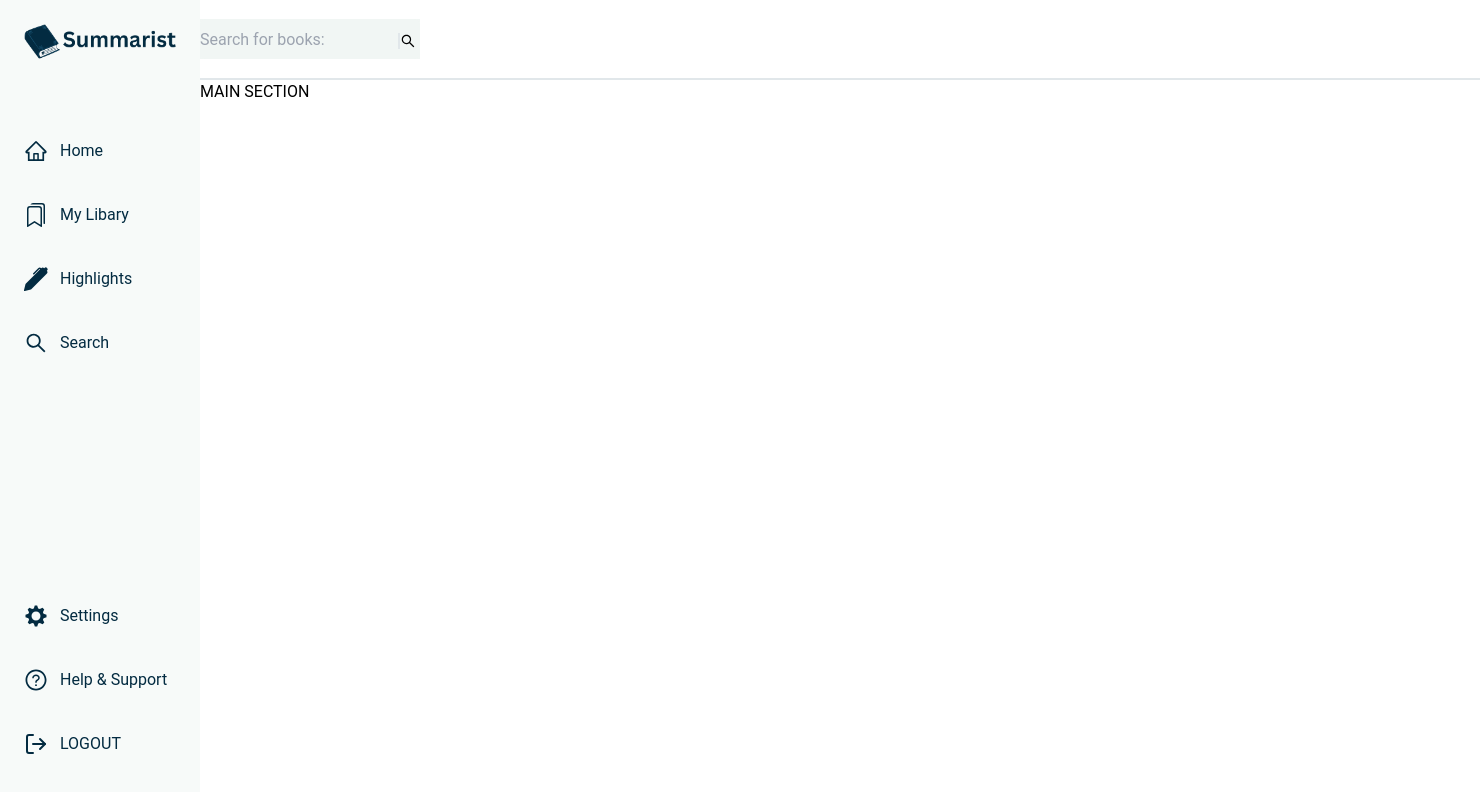
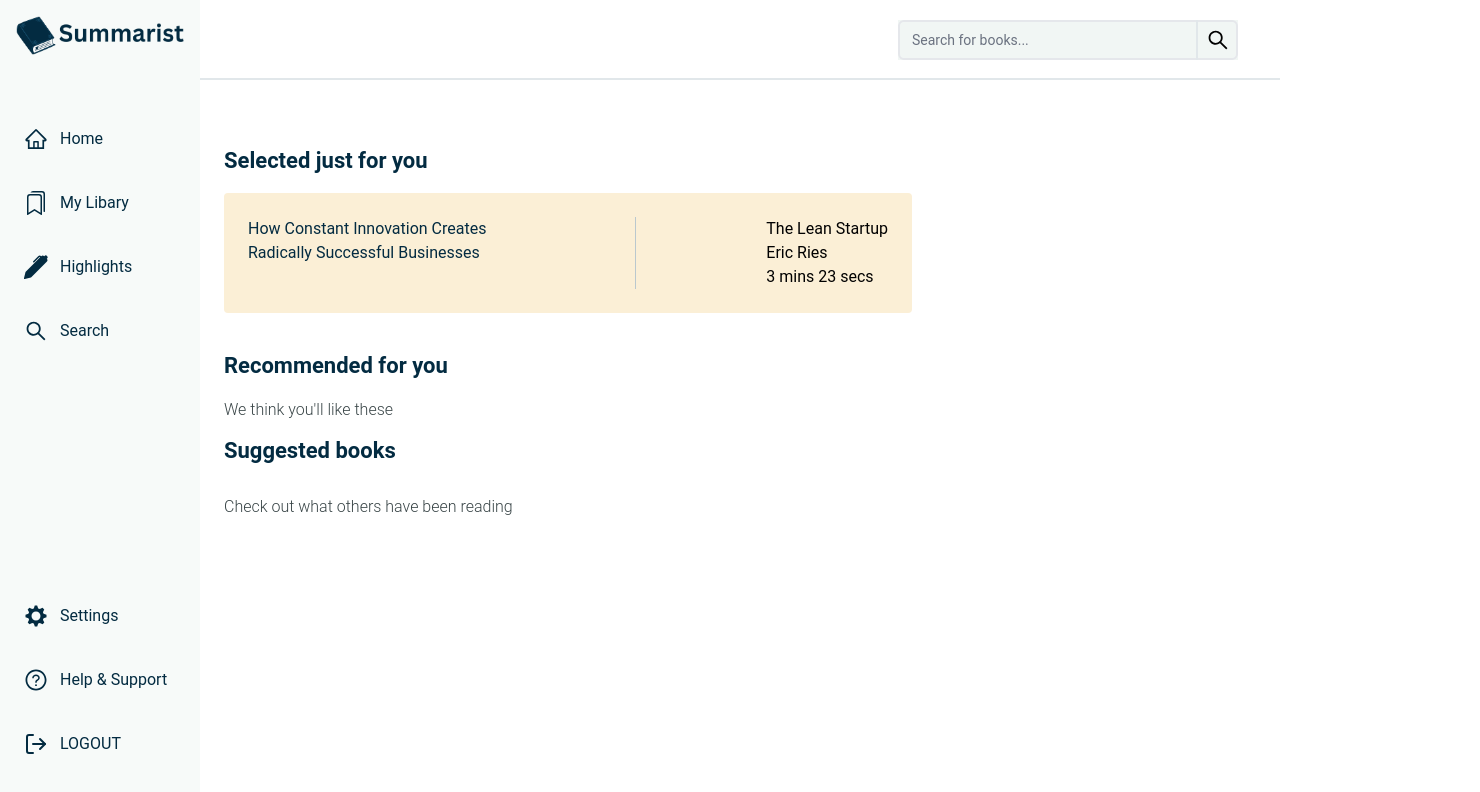
Before and after one commit to WesleyLiaw777/summarist-internship, a Next.js app: page /for-you in a window 1280 px wide. Shown: the top 792 px of the page, 1480 px wide, since content can reach past the window. Built offline with nearby package versions, Linux system fonts and the light colour scheme; no server answers.

Commit message:
sidebar done, working on ssr for api requests

```diff
--- a/package.json
+++ b/package.json
@@ -16,6 +16,7 @@
     "@types/react": "18.2.8",
     "@types/react-dom": "18.2.4",
     "autoprefixer": "10.4.14",
+    "axios": "^1.4.0",
     "eslint": "8.41.0",
     "eslint-config-next": "13.4.4",
     "firebase": "^9.22.1",
--- a/pages/for-you.tsx
+++ b/pages/for-you.tsx
@@ -2,6 +2,8 @@ import { auth } from "@/firebase";
 import { signOut } from "firebase/auth";
 import Image from "next/image";
 import { useRouter } from "next/router";
+import { useEffect } from "react";
+import Link from "next/link";
 
 import { AiOutlineHome } from "react-icons/ai";
 import { AiOutlineSearch } from "react-icons/ai";
@@ -13,62 +15,62 @@ import { RiBallPenLine } from "react-icons/ri";
 import { FiLogOut } from "react-icons/fi";
 import { GoGear } from "react-icons/go";
 
-interface Book {
-  id: string;
-  author: string;
-  title: string;
-  subTitle: string;
-  imageLink: string;
-  audioLink: string;
-  totalRating: number;
-  averageRating: number;
-  keyIdeas: number;
-  type: string;
-  status: string;
-  subscriptionRequired: boolean;
-  summary: string;
-  tags: string[];
-  bookDescription: string;
-  authorDescription: string;
+import requests from "@/requests";
+import axios from "axios";
+import { Book } from "@/typings";
+
+interface Props {
+  selected: Book;
+  recommended: Book[];
+  suggested: Book[];
 }
 
-export default function ForYou() {
+export default function ForYou({ selected, recommended, suggested }: Props) {
+  console.log(selected, recommended, suggested)
   const router = useRouter();
   const handleSignout = () => {
     signOut(auth);
     router.push("/");
   };
 
+  const fetchBooks = async () => {
+    const data = axios.get("");
+  };
+
+  useEffect(() => {
+    fetchBooks();
+  }, []);
+
   return (
     <>
       {/* PAGE */}
       <div className="flex">
         {/* SIDEBAR */}
-        <div className="flex h-screen flex-col bg-[#f7faf9]">
+        <div className="flex h-screen w-[200px] flex-col bg-[#f7faf9]">
           <Image
             src="/logo.png"
-            width={200}
-            height={200}
+            width={300}
+            height={300}
             alt="logo"
-            className="p-6"
+            className="p-4"
           />
 
           <div className="mb-5 mt-10 flex flex-grow flex-col justify-between">
             {/* PAGE LINKS */}
             <ul>
-              <li className="sidebar__link">
+              <li className="sidebar__link cursor-pointer">
                 <AiOutlineHome className="mr-3 text-2xl" />
                 <span>Home</span>
               </li>
-              <li className="sidebar__link">
+              <li className="sidebar__link cursor-pointer">
                 <BsBookmarks className="mr-3 text-2xl" />
                 <span>My Libary</span>
               </li>
-              <li className="sidebar__link">
+              <li className="sidebar__link cursor-not-allowed">
                 <BsFillPenFill className="mr-3 text-2xl" />
                 <span>Highlights</span>
               </li>
-              <li className="sidebar__link">
+              <li className="sidebar__link cursor-not-allowed">
                 <AiOutlineSearch className="mr-3 text-2xl" />
                 <span>Search</span>
               </li>
@@ -93,22 +95,88 @@ export default function ForYou() {
         </div>
 
         {/* RIGHT SIDE */}
-        <div className="margin-auto flex w-screen max-w-[1070px] flex-col">
-          <div className="flex h-[80px] w-screen items-center border-b-2 border-[#e1e7ea]">
-            <div className="max-width-[340px] relative flex bg-[#f1f6f4]">
-              <input
-                className="h-[40px] w-full rounded-md bg-[#f1f6f4]"
-                type="text"
-                placeholder="Search for books:"
-              />
-              <div className="absolute bottom-1/4 right-[4px] flex h-fit border-l-2 border-[#e1e7ea]">
-                <AiOutlineSearch />
+        <div className="flex w-[calc(100vw-200px)] flex-col">
+          <div className="h-[80px] border-b-2 border-[#e1e7ea]">
+            <div className="margin-auto flex w-full max-w-[1070px] flex-col">
+              <div className="justify flex h-[80px] items-center justify-end ">
+                {/* SEARCH BAR */}
+                <div className="relative mr-8 flex w-full max-w-[340px] bg-[#f1f6f4]">
+                  <input
+                    className="h-[40px] w-full rounded-md border-2 bg-[#f1f6f4] p-3 text-sm text-[#042330] placeholder-gray-500 outline-none"
+                    type="text"
+                    placeholder="Search for books..."
+                  />
+                  <div className="absolute right-[4px] flex h-[40px] items-center border-l-2 border-[#e1e7ea]">
+                    <div className="pl-2 pr-1">
+                      <AiOutlineSearch className="text-2xl" />
+                    </div>
+                  </div>
+                </div>
               </div>
             </div>
           </div>
-          <div>MAIN SECTION</div>
+
+          {/* MAIN SECTION */}
+          <div className="my-10 flex flex-col gap-y-3 p-6">
+            <section className="">
+              <h3 className="foryou__section--title">Selected just for you</h3>
+              <Link href={"/book"} className="selected__book">
+                <div className="w-[40%] text-[#032b41]">
+                  How Constant Innovation Creates Radically Successful
+                  Businesses
+                </div>
+                <div className="w-[1px] bg-[#bac8ce]"></div>
+                <div>
+                  {/* IMAGE */}
+                  <div>
+                    <h3>The Lean Startup</h3>
+                    <h4>Eric Ries</h4>
+                    <div>3 mins 23 secs</div>
+                  </div>
+                </div>
+              </Link>
+            </section>
+            <section>
+              <h3 className="foryou__section--title">Recommended for you</h3>
+              <span className="foryou__section--subtitle">
+                We think you'll like these
+              </span>
+            </section>
+            <section>
+              <h3 className="foryou__section--title">Suggested books</h3>
+            </section>
+            <span className="foryou__section--subtitle">
+              Check out what others have been reading
+            </span>
+          </div>
         </div>
       </div>
     </>
   );
 }
+
+export const getServerSideProps = async () => {
+  try {
+    const [selected, recommended, suggested] = await axios.all([
+      `${requests.fetchSelected}`,
+      `${requests.fetchRecommended}`,
+      `${requests.fetchSuggested}`,
+    ]);
+    return {
+      props: {
+        selected,
+        recommended,
+        suggested,
+      },
+    };
+  } catch (error) {
+    console.error("Error fetching data:", error);
+    return {
+      props: {
+        selected: null,
+        recommended: [],
+        suggested: [],
+      },
+    };
+  }
+};
--- /dev/null
+++ b/requests.ts
@@ -0,0 +1,16 @@
+const BASE_API_URL = `https://us-central1-summaristt.cloudfunctions.net`
+
+const requests = {
+    fetchSelected: `${BASE_API_URL}/getBooks?status=selected`,
+    fetchRecommended: `${BASE_API_URL}/getBooks?status=recommended`,
+    fetchSuggested: `${BASE_API_URL}/getBooks?status=suggested`,
+}
+export default requests
+
+
+// `https://us-central1-summaristt.cloudfunctions.net/getBooksByAuthorOrTitle?search=${search}`
+// `https://us-central1-summaristt.cloudfunctions.net/getBook?id=${id}`
+
+// `https://us-central1-summaristt.cloudfunctions.net/getBooks?status=suggested`
+// `https://us-central1-summaristt.cloudfunctions.net/getBooks?status=recommended`
+// `https://us-central1-summaristt.cloudfunctions.net/getBooks?status=selected`
--- a/styles/globals.css
+++ b/styles/globals.css
@@ -4,27 +4,51 @@
 
 @import url("https://fonts.googleapis.com/css2?family=Roboto:wght@100;300;400;500;700;900&display=swap");
 
-.sidebar__link{
+.selected__book {
+  display: flex;
+  justify-content: space-between;
+  width: calc((100% / 3) * 2);
+  background-color: #fbefd6;
+  border-radius: 4px;
+  padding: 24px;
+  margin-bottom: 24px;
+  gap: 24px;
+}
+
+.foryou__section--title {
+  font-size: 22px;
+  font-weight: 700;
+  color: #032b41;
+  margin-bottom: 16px;
+}
+
+.foryou__section--subtitle {
+  font-weight: 300;
+  color: #394547;
+  margin-bottom: 16px;
+}
+
+.sidebar__link {
   display: flex;
   align-items: center;
   height: 56px;
   color: #032b41;
   margin-bottom: 8px;
-  cursor: pointer;
   padding: 12px;
   padding-left: 24px;
   transition: all 100ms ease;
 }
-.sidebar__link:hover{
+
+.sidebar__link:hover {
   background-color: #f0efef;
 }
 
-.sidebar__icon{
+.sidebar__icon {
   margin-right: 12px;
   font-size: 24px;
 }
 
-.sidebar__link--text{
+.sidebar__link--text {
   font-size: 16px;
 }
 
@@ -34,7 +58,7 @@
   margin: 16px 0;
 }
 
-.hover__duration{
+.hover__duration {
   transition: background-color 200ms linear;
 }
 
```
Also changed, not shown: typings.d.ts (added, +18 -0 lines), 1 other file (tests, documents, lock files or other folders).
